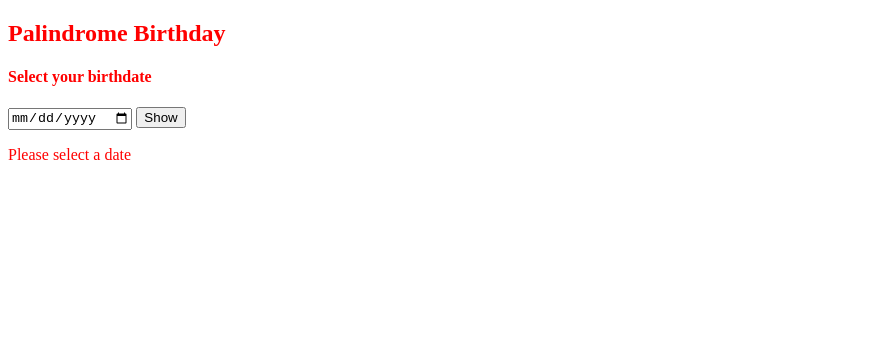
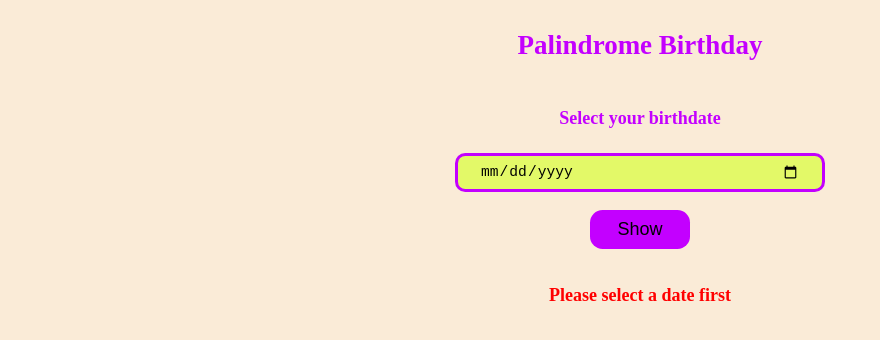
Before and after one commit to yamsun/palindrome-birthday-01, a plain HTML site: page index.html in a window 1280 px wide. Both pictures are taken after a click on the button "Show". Shown: the whole page, without its empty margins (0-880 px from the left). Drawn offline with Linux system fonts and the light colour scheme.

Commit message:
styling added

```diff
--- a/app.js
+++ b/app.js
@@ -175,8 +175,10 @@ function clickHandler(e) {
   console.log(bdayString === "");
 
   if (bdayString === "") {
-    resultDiv.innerHTML = "Please select a date";
+    resultDiv.innerHTML = "<b>Please select a date first </b>";
+    resultDiv.style.color = "red";
   } else {
+    resultDiv.style.color = "hotpink";
     var dateArr = bdayString.split("-");
     var yyyy = dateArr[0];
     var mm = dateArr[1];
@@ -204,12 +206,12 @@ function clickHandler(e) {
       const [ctr2, prevDate] = getPreviousPalindromeDate(date);
 
       if (ctr1 > ctr2) {
-        resultDiv.innerHTML = `The nearest plaindrome date is ${prevDate.day}-${prevDate.month}-${prevDate.year}, you missed it by ${ctr2} days`;
+        resultDiv.innerHTML = `The nearest plaindrome date is <b> ${prevDate.day}-${prevDate.month}-${prevDate.year} </b>, you missed it by <b> ${ctr2} </b> days`;
       } else {
-        resultDiv.innerHTML = `The nearest plaindrome date is ${nextDate.day}-${nextDate.month}-${nextDate.year}, you missed it by ${ctr1} days`;
+        resultDiv.innerHTML = `The nearest plaindrome date is <b> ${nextDate.day}-${nextDate.month}-${nextDate.year} </b>, you missed it by  <b>${ctr1} </b> days`;
       }
     } else {
-      resultDiv.innerHTML = "Yay! Your birthday is a palindrome";
+      resultDiv.innerHTML = "<b>Yay! Your birthday is a palindrome 🎉</b>";
     }
 
     // resultDiv.innerHTML = "heyy";
--- a/style.css
+++ b/style.css
@@ -1,3 +1,35 @@
 body{
-    color: red;
+    color: rgb(195, 0, 255);
+    background-color: antiquewhite;
+    display: flex;
+    flex-direction: column;
+    align-items: center;
+    font-size: large;
 }
+
+h3{
+    padding: 0;
+    margin: 0.5;
+    font-size: 1em;
+}
+
+input {
+    width: 25vw;
+    margin: 0em;
+    padding: 0.5em 1.5em;
+    background-color: rgb(227, 249, 104);
+    border: 0.25em solid rgb(195, 0, 255);
+    border-radius: 0.7em;
+    font-size: 1em;
+}
+
+button{
+    margin: 1em;
+    padding: 0.5em 1.5em;
+    font-size: 1em;
+    background-color: rgb(195, 0, 255);
+    border-radius: 0.7em;
+    border-style: none;
+    cursor: pointer;
+
+}
```
